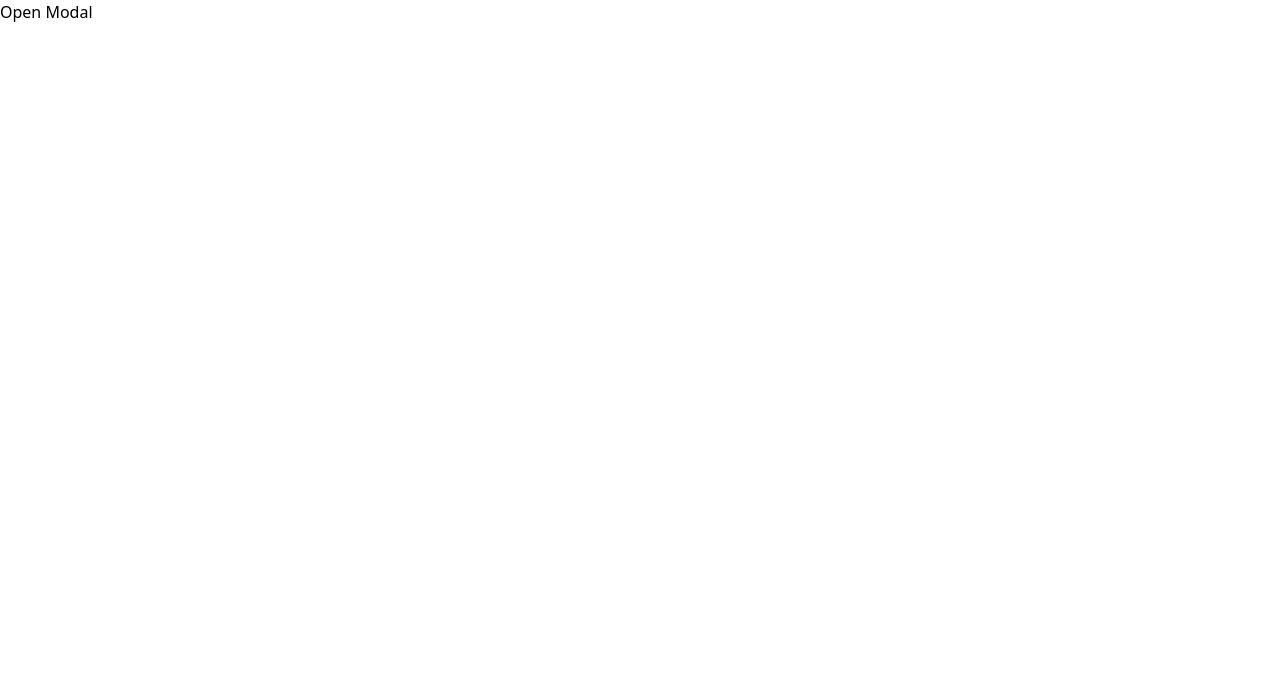
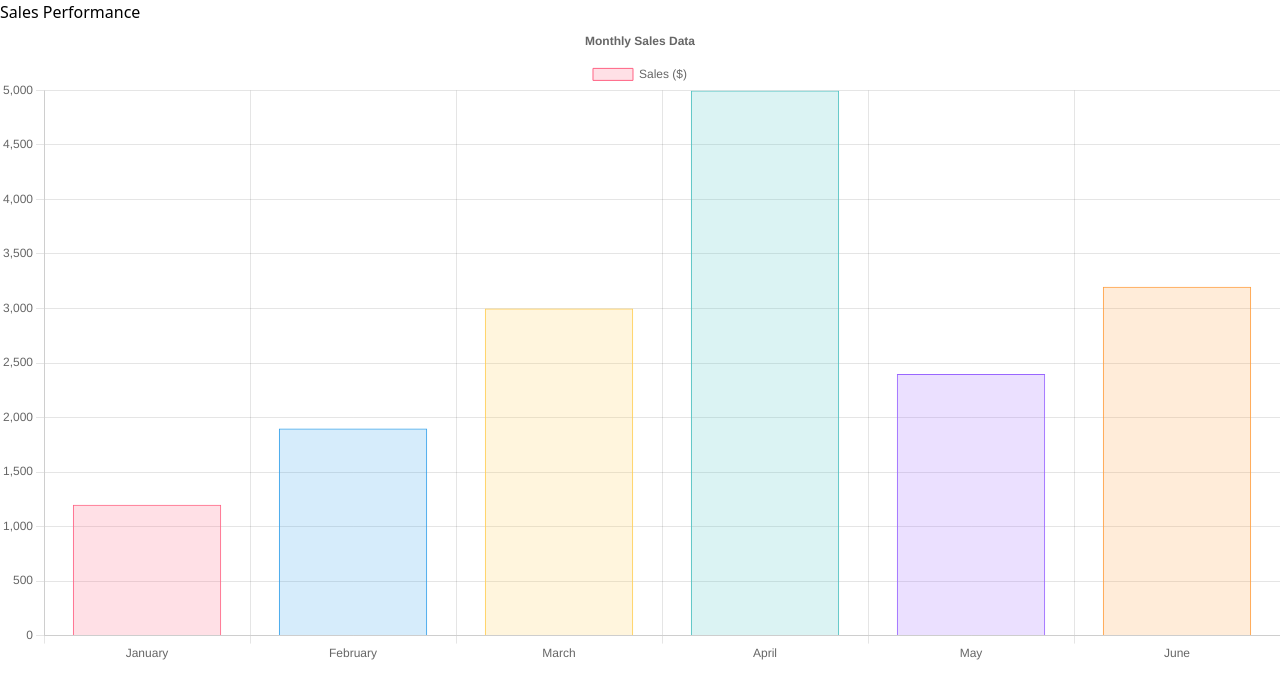
Before and after one commit to vivekshelke712/Component-lib, a React (Vite) app: page / in a window 1280 px wide. Shown: the top 698 px of the page. Built offline with nearby package versions, Linux system fonts and the light colour scheme.

Commit message:
14-01-2024

```diff
--- a/package.json
+++ b/package.json
@@ -12,7 +12,9 @@
   "dependencies": {
     "@radix-ui/react-primitive": "^2.0.1",
     "@shadcn/ui": "^0.0.4",
+    "chart.js": "^4.4.7",
     "react": "^18.2.0",
+    "react-chartjs-2": "^5.3.0",
     "react-dom": "^18.2.0",
     "react-icons": "^5.4.0"
   },
--- a/src/App.jsx
+++ b/src/App.jsx
@@ -16,6 +16,7 @@ import Tfooter from './TailwindComponents/TFooter'
 import TSocialMediaButtons from './TailwindComponents/TSocialMediaButtons'
 import ProfileCard from './TailwindComponents/TProfileCard'
 import TBasicModal from './TailwindComponents/TBasicModal'
+import BarChart from './TailwindComponents/Charts/BarChart'
 
 const App = () => {
   return (
@@ -37,7 +38,8 @@ const App = () => {
       {/* <Tfooter /> */}
       {/* <TSocialMediaButtons /> */}
       {/* <ProfileCard /> */}
-      <TBasicModal />
+      {/* <TBasicModal /> */}
+      <BarChart />
 
     </div>
   )
--- /dev/null
+++ b/src/TailwindComponents/Charts/BarChart.jsx
@@ -0,0 +1,69 @@
+import React from "react";
+import { Bar } from "react-chartjs-2";
+import {
+  Chart as ChartJS,
+  CategoryScale,
+  LinearScale,
+  BarElement,
+  Title,
+  Tooltip,
+  Legend,
+} from "chart.js";
+
+// Register necessary chart components
+ChartJS.register(CategoryScale, LinearScale, BarElement, Title, Tooltip, Legend);
+
+const BarChart = () => {
+  // Chart data
+  const data = {
+    labels: ["January", "February", "March", "April", "May", "June"],
+    datasets: [
+      {
+        label: "Sales ($)",
+        data: [1200, 1900, 3000, 5000, 2400, 3200],
+        backgroundColor: [
+          "rgba(255, 99, 132, 0.2)",
+          "rgba(54, 162, 235, 0.2)",
+          "rgba(255, 206, 86, 0.2)",
+          "rgba(75, 192, 192, 0.2)",
+          "rgba(153, 102, 255, 0.2)",
+          "rgba(255, 159, 64, 0.2)",
+        ],
+        borderColor: [
+          "rgba(255, 99, 132, 1)",
+          "rgba(54, 162, 235, 1)",
+          "rgba(255, 206, 86, 1)",
+          "rgba(75, 192, 192, 1)",
+          "rgba(153, 102, 255, 1)",
+          "rgba(255, 159, 64, 1)",
+        ],
+        borderWidth: 1,
+      },
+    ],
+  };
+
+  // Chart options
+  const options = {
+    responsive: true,
+    plugins: {
+      legend: {
+        position: "top",
+      },
+      title: {
+        display: true,
+        text: "Monthly Sales Data",
+      },
+    },
+  };
+
+  return (
+    <div className="max-w-4xl mx-auto p-4 bg-white rounded-lg shadow-md">
+      <h2 className="text-2xl font-semibold text-gray-700 mb-4 text-center">
+        Sales Performance
+      </h2>
+      <Bar data={data} options={options} />
+    </div>
+  );
+};
+
+export default BarChart;
```
Also changed, not shown: src/TailwindComponents/Target.txt, 1 other file (tests, documents, lock files or other folders).
